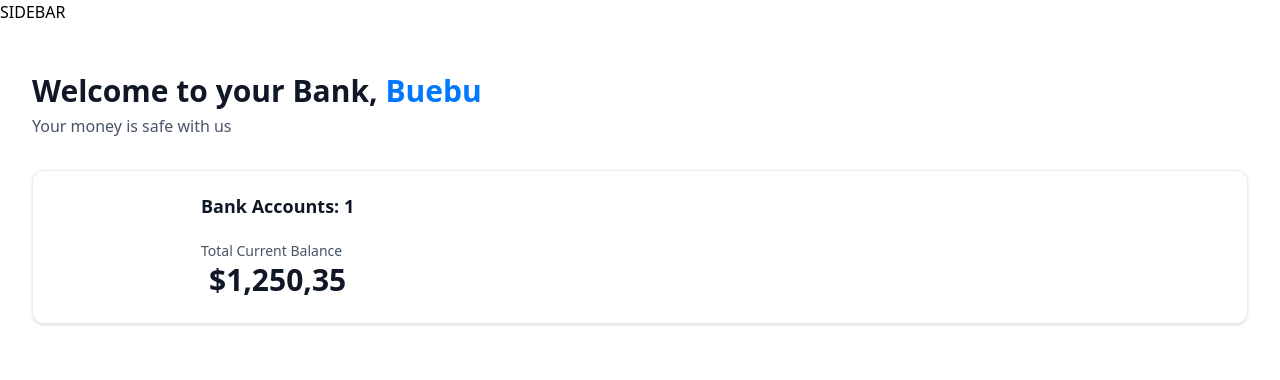
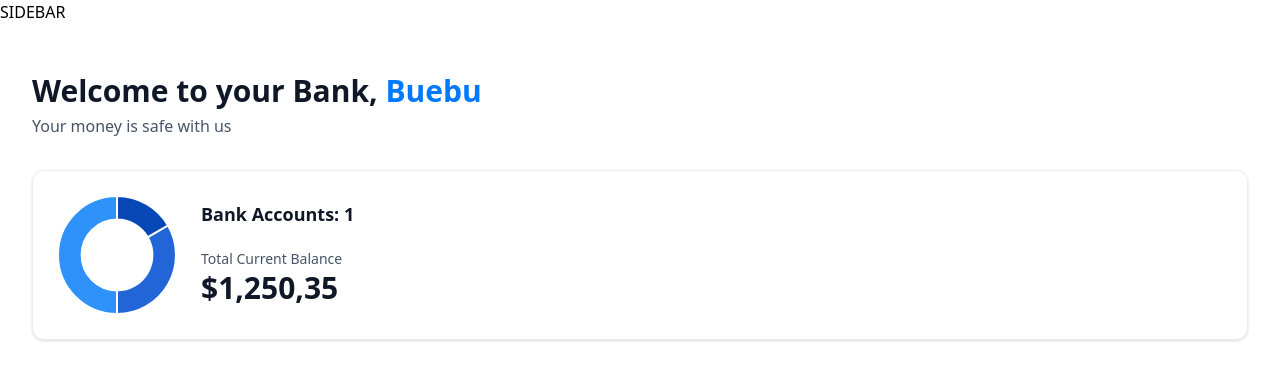
Before and after one commit to molnarorsi/BankWebApp, a Next.js app in the folder bankwebapp/: page / in a window 1280 px wide. Shown: the top 380 px of the page. Built offline with nearby package versions, Linux system fonts and the light colour scheme.

Commit message:
doughnut chart

```diff
--- a/bankwebapp/components/AnimatedCounter.tsx
+++ b/bankwebapp/components/AnimatedCounter.tsx
@@ -4,7 +4,7 @@
 
 const AnimatedCounter = ({amount}: {amount: number}) => {
     return (
-        <div>
+        <div className="w-full">
             <CountUp
                 decimal=","
                 decimals={2}
--- /dev/null
+++ b/bankwebapp/components/DoughnutChart.tsx
@@ -0,0 +1,22 @@
+"use client";
+import {Chart as ChartJS, ArcElement, Tooltip, Legend} from 'chart.js'
+import {Doughnut} from 'react-chartjs-2'
+
+ChartJS.register(ArcElement, Tooltip, Legend);
+
+const DoughnutChart = ({accounts}: DoughnutChartProps) => {
+    const data = {
+        datasets: [
+            {
+                label: 'Banks',
+                data: [1250, 2500, 3750],
+                backgroundColor: ['#0747B6', '#2265D8', '#2F91FA']
+            }
+        ],
+        labels: ['Bank 1, Bank 2, Bank 3']
+    }
+
+    return <Doughnut data={data} options={{cutout:'60%', plugins: {legend: {display: false}}}} />
+}
+
+export default DoughnutChart
--- a/bankwebapp/components/TotalBalanceBox.tsx
+++ b/bankwebapp/components/TotalBalanceBox.tsx
@@ -1,11 +1,12 @@
 import React from 'react'
 import AnimatedCounter from './AnimatedCounter'
+import DoughnutChart from './DoughnutChart'
 
 const TotalBalanceBox = ({accounts=[], totalBanks, totalCurrentBalance}: TotlaBalanceBoxProps) => {
   return (
     <section className='total-balance'>
         <div className='total-balance-chart'>
-            {/* Chart goes here */}
+            <DoughnutChart accounts={accounts}/>
         </div>
         <div className='flex flex-col gap-6'>
             <h2 className='header-2'>
@@ -15,9 +16,9 @@
                 <p className='total-balance-label'>
                     Total Current Balance
                 </p>
-                <p className='total-balance-amount flex-center gap-2'>
+                <div className='total-balance-amount flex-center gap-2'>
                     <AnimatedCounter amount={totalCurrentBalance}/>
-                </p>
+                </div>
             </div>
         </div>
     </section>
--- a/bankwebapp/package.json
+++ b/bankwebapp/package.json
@@ -9,10 +9,12 @@
     "lint": "next lint"
   },
   "dependencies": {
+    "chart.js": "^4.4.3",
     "clsx": "^2.1.1",
     "next": "14.2.5",
     "query-string": "^9.1.0",
     "react": "^18",
+    "react-chartjs-2": "^5.2.0",
     "react-countup": "^6.5.3",
     "react-dom": "^18",
     "tailwind-merge": "^2.5.2",
```
Also changed, not shown: 1 other file (tests, documents, lock files or other folders).
